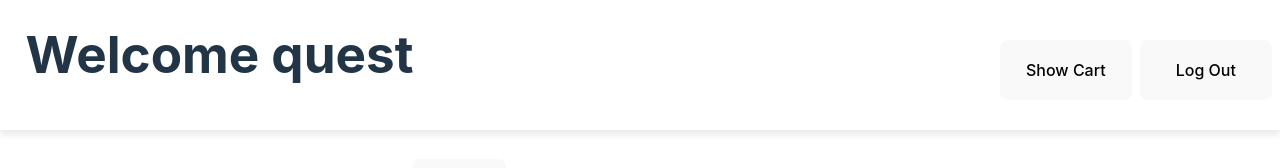
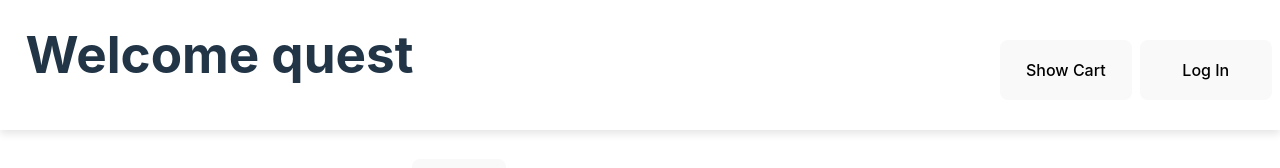
Before and after one commit to canberkkara/e-shoppingHW, a React (Vite) app: page /mainpage in a window 1280 px wide. Shown: the top 168 px of the page. Built offline with nearby package versions, Linux system fonts and the light colour scheme; no server answers.

Commit message:
minor change

```diff
--- a/src/components/Mainpage.tsx
+++ b/src/components/Mainpage.tsx
@@ -110,9 +110,15 @@ export default function Mainpage() {
           >
             Show Cart
           </button>
-          <button className="cartButton" onClick={() => navigate("/")}>
-            Log Out
-          </button>
+          {userid === "quest" ? (
+            <button className="cartButton" onClick={() => navigate("/")}>
+              Log In
+            </button>
+          ) : (
+            <button className="cartButton" onClick={() => navigate("/")}>
+              Log Out
+            </button>
+          )}
         </div>
       </div>
       <div className="searchBar">
```
